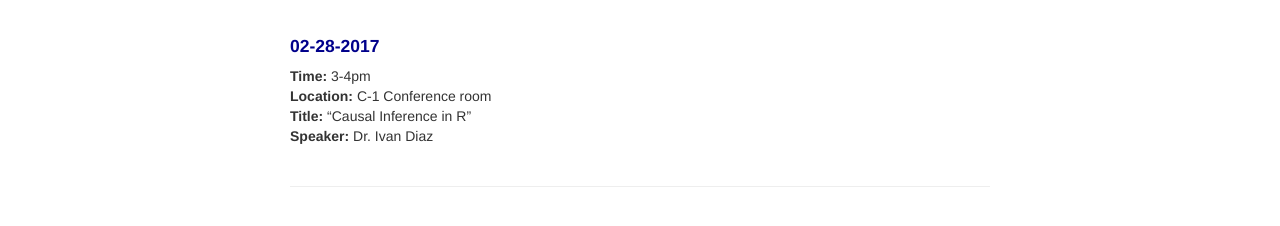
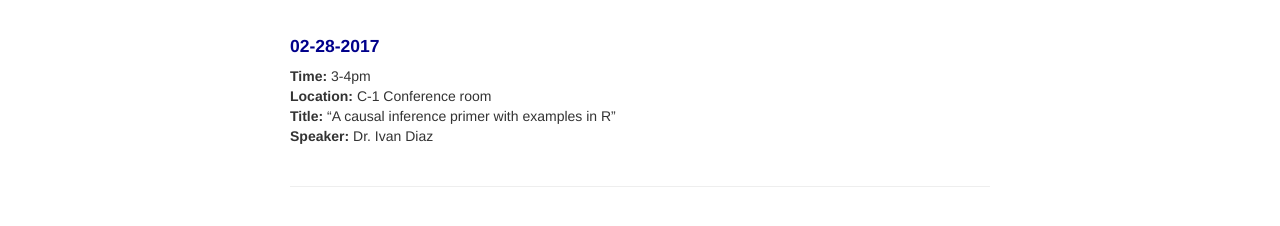
Before and after one commit to ovsavenkov/ovsavenkov.github.io, a Jekyll site: the page built from seminars.md, in a window 1280 px wide. Shown: the part 546-772 px from the top of the page. Built offline with Jekyll 4.4.1, drawn with Linux system fonts in a browser that asks for light colours.

Commit message:
Changes seminar title

```diff
--- a/seminars.md
+++ b/seminars.md
@@ -26,5 +26,5 @@ description: Division of Biostatistics and Epidemiology Seminars
 #### 02-28-2017
 **Time:** 3-4pm \\
 **Location:** C-1 Conference room \\
-**Title:** "Causal Inference in R"\\
+**Title:** "A causal inference primer with examples in R"\\
 **Speaker:** Dr. Ivan Diaz
```
